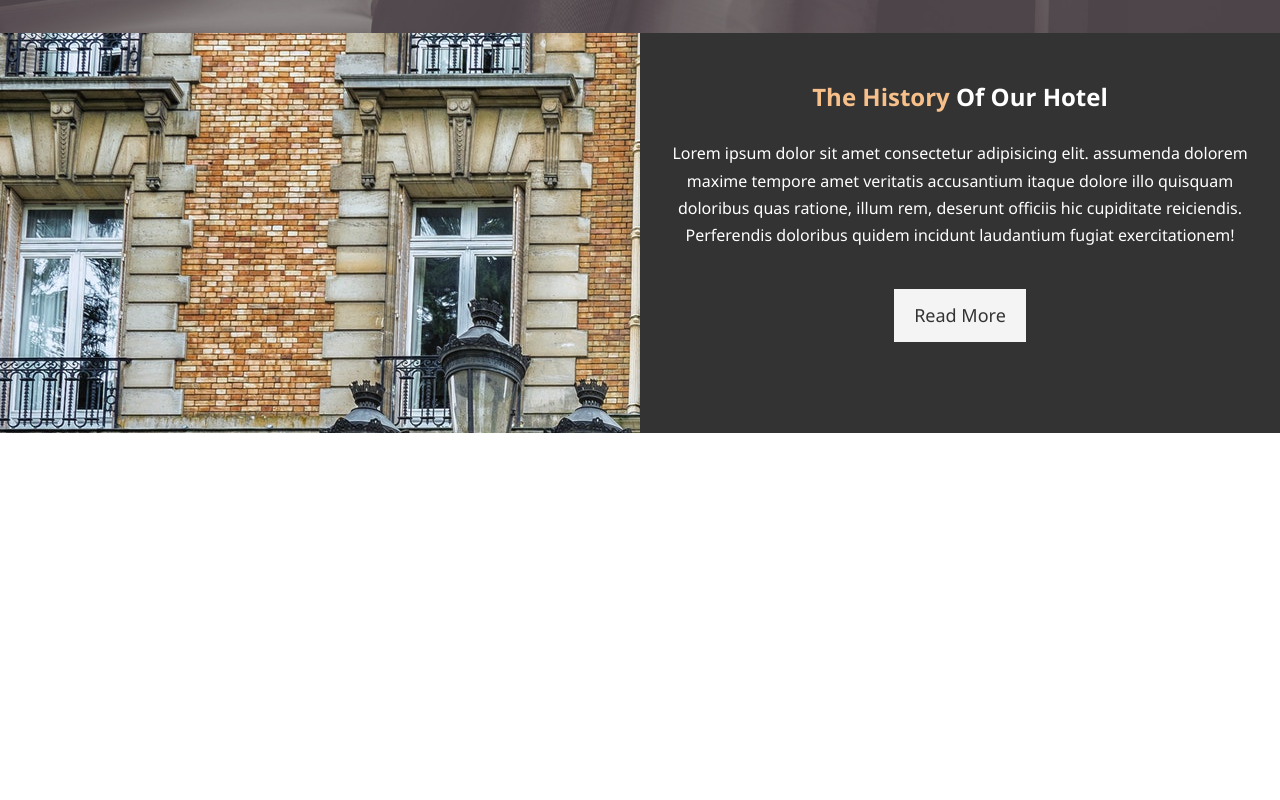
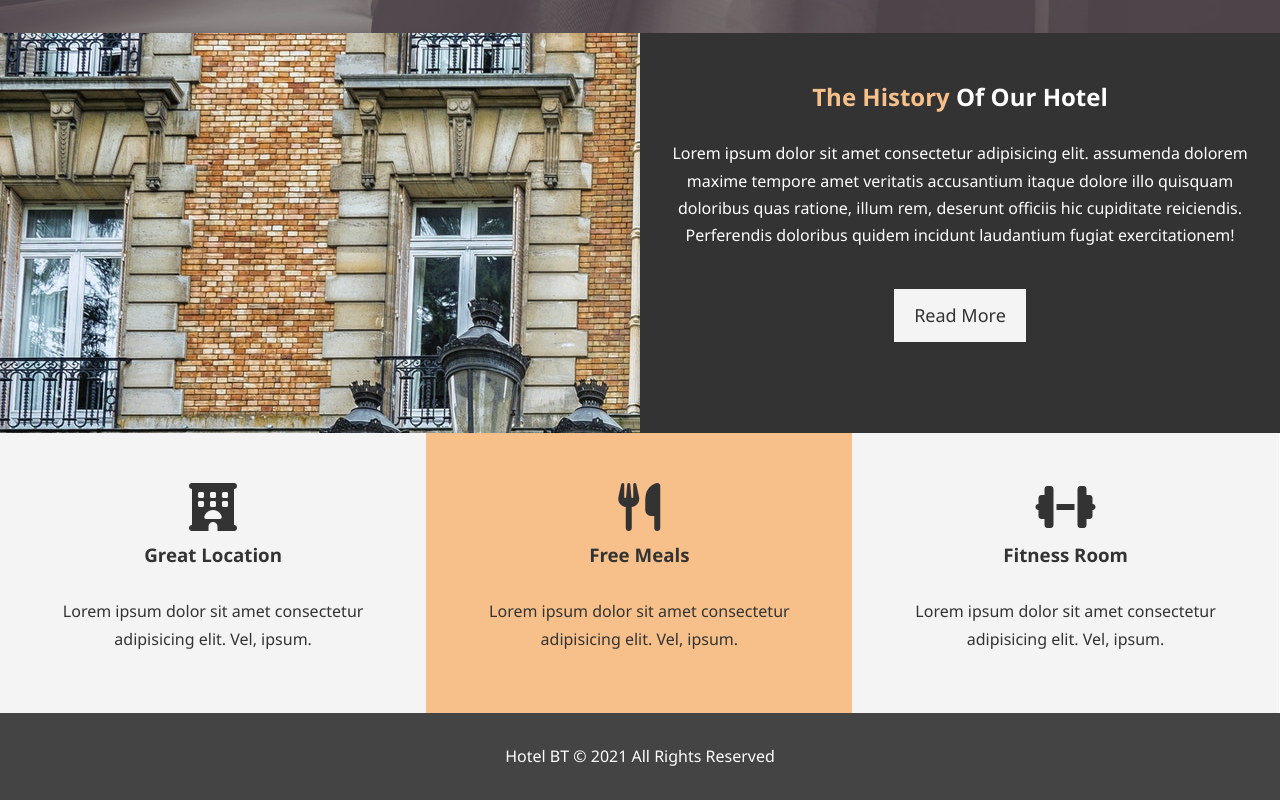
Before and after one commit to yavorpetkov/HTML-CSS, a plain HTML site: page 05.udemyHotelWebsiteProject/homePage.html in a window 1280 px wide. Shown: the part 634-1434 px from the top of the page. Before the commit the page ends 1067 px from the top, so only its background shows below. Drawn offline with Linux system fonts and the light colour scheme.

Commit message:
added the finished Udemy hotel site homepage

```diff
--- a/05.udemyHotelWebsiteProject/css/style.css
+++ b/05.udemyHotelWebsiteProject/css/style.css
@@ -45,6 +45,10 @@ p{
   border: none;
   cursor: pointer;
 }
+.btn:hover{
+  background: #f7c08a;
+  color: #333;
+}
 .btn-light{
   background: #f4f4f4;
   color: #333;
@@ -58,13 +62,13 @@ p{
   color: #333;
 }
 .bg-primary{
-  background: #333;
-  color: #f7c08a;
-}
-.btn:hover{
   background: #f7c08a;
   color: #333;
 }
+.clr{
+  clear: both;
+}
+
 
 /* Navbar */
 #navbar{
@@ -142,3 +146,22 @@ p{
 #home-info .info-content p{
   padding-bottom: 30px;
 }
+
+/* Features Section */
+.box{
+  float: left;
+  width: 33.3%;
+  padding: 50px;
+  text-align: center;
+}
+.box i{
+  margin-bottom: 10px;
+}
+
+/* Footer */
+#main-footer{
+  text-align: center;
+  background: #444;
+  color: #fff;
+  padding: 20px;
+}
--- a/05.udemyHotelWebsiteProject/homePage.html
+++ b/05.udemyHotelWebsiteProject/homePage.html
@@ -7,6 +7,7 @@
   <meta name="viewport" content="width=device-width, initial-scale=1.0">
   <meta name="description" content="Welcome to the most extraordinary in Sofia">
   <meta name="keywords" content="hotel,sofia hotel">
+  <script src="https://kit.fontawesome.com/dfd7e3f0e3.js" crossorigin="anonymous"></script>
   <link rel="stylesheet" href="css/style.css">
   <title>Hotel BT | Welcome</title>
 </head>
@@ -47,7 +48,30 @@
       </p>
       <a href="about.html" class="btn btn-light">Read More</a>
     </div>
+
+
   </section>
+  <section id="features">
+    <div class="box bg-light">
+      <i class="fas fa-hotel fa-3x"></i>
+      <h3>Great Location</h3>
+      <p>Lorem ipsum dolor sit amet consectetur adipisicing elit. Vel, ipsum.</p>
+    </div>
+    <div class="box bg-primary">
+      <i class="fas fa-utensils fa-3x"></i>
+      <h3>Free Meals</h3>
+      <p>Lorem ipsum dolor sit amet consectetur adipisicing elit. Vel, ipsum.</p>
+    </div>
+    <div class="box bg-light">
+      <i class="fas fa-dumbbell fa-3x"></i>
+      <h3>Fitness Room</h3>
+      <p>Lorem ipsum dolor sit amet consectetur adipisicing elit. Vel, ipsum.</p>
+    </div>
+  </section>
+  <div class="clr"></div>
+  <footer id="main-footer">
+    <p>Hotel BT &copy; 2021 All Rights Reserved</p>
+  </footer>
 </body>
 
 </html>
```
